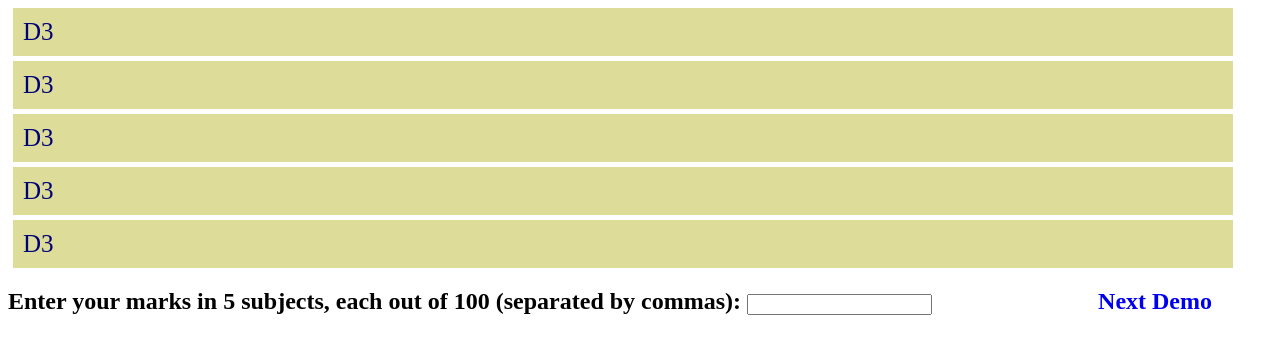
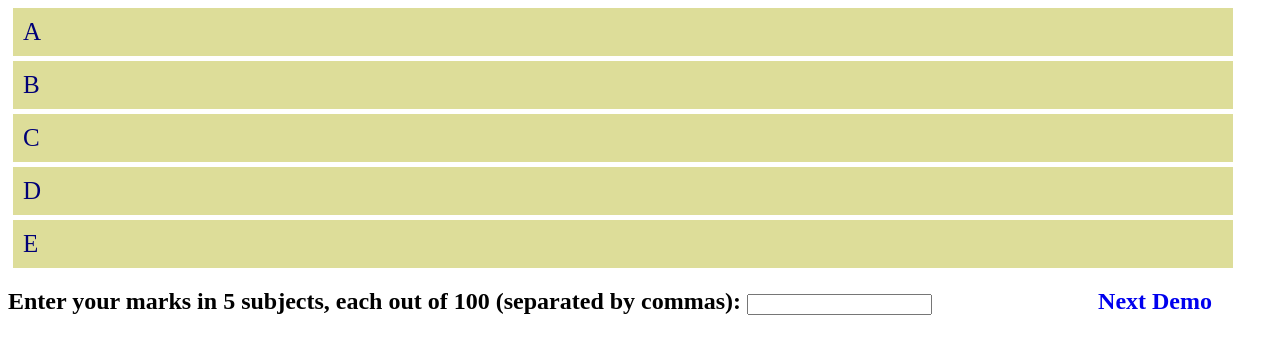
Before and after one commit to shubhamd/biojs_exp, a plain HTML site: page index.html in a window 1280 px wide. Drawn offline with Linux system fonts and the light colour scheme.

Commit message:
subject names changed

```diff
--- a/index.html
+++ b/index.html
@@ -18,11 +18,11 @@ div{
 </style>
 </head>
 <body>
-    <div id='div1'>D3 </div>
-    <div id='div2'>D3 </div>
-    <div id='div3'>D3 </div>
-    <div id='div4'>D3 </div>
-    <div id='div5'>D3 </div>
+    <div id='div1'>A </div>
+    <div id='div2'>B </div>
+    <div id='div3'>C </div>
+    <div id='div4'>D </div>
+    <div id='div5'>E </div>
 
 
     <h2>Enter your marks in 5 subjects, each out of 100 (separated by commas):
```
